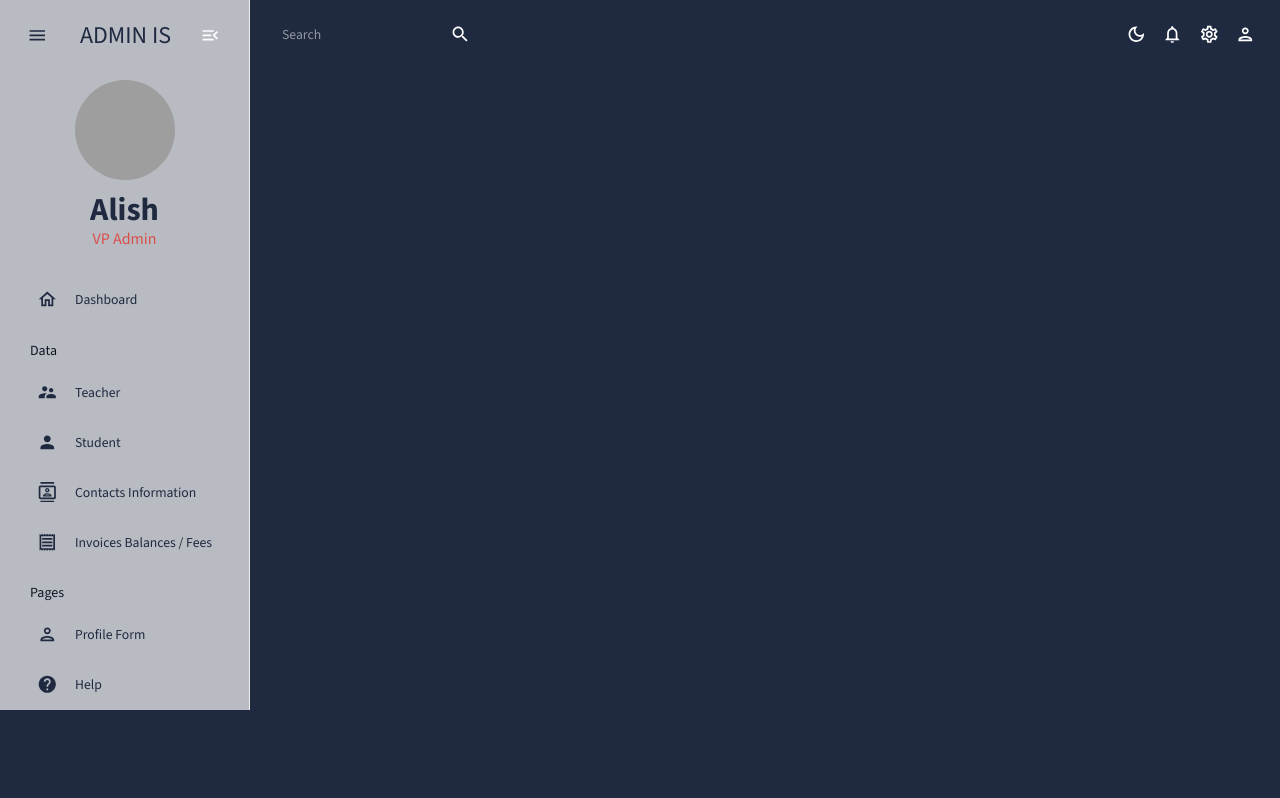
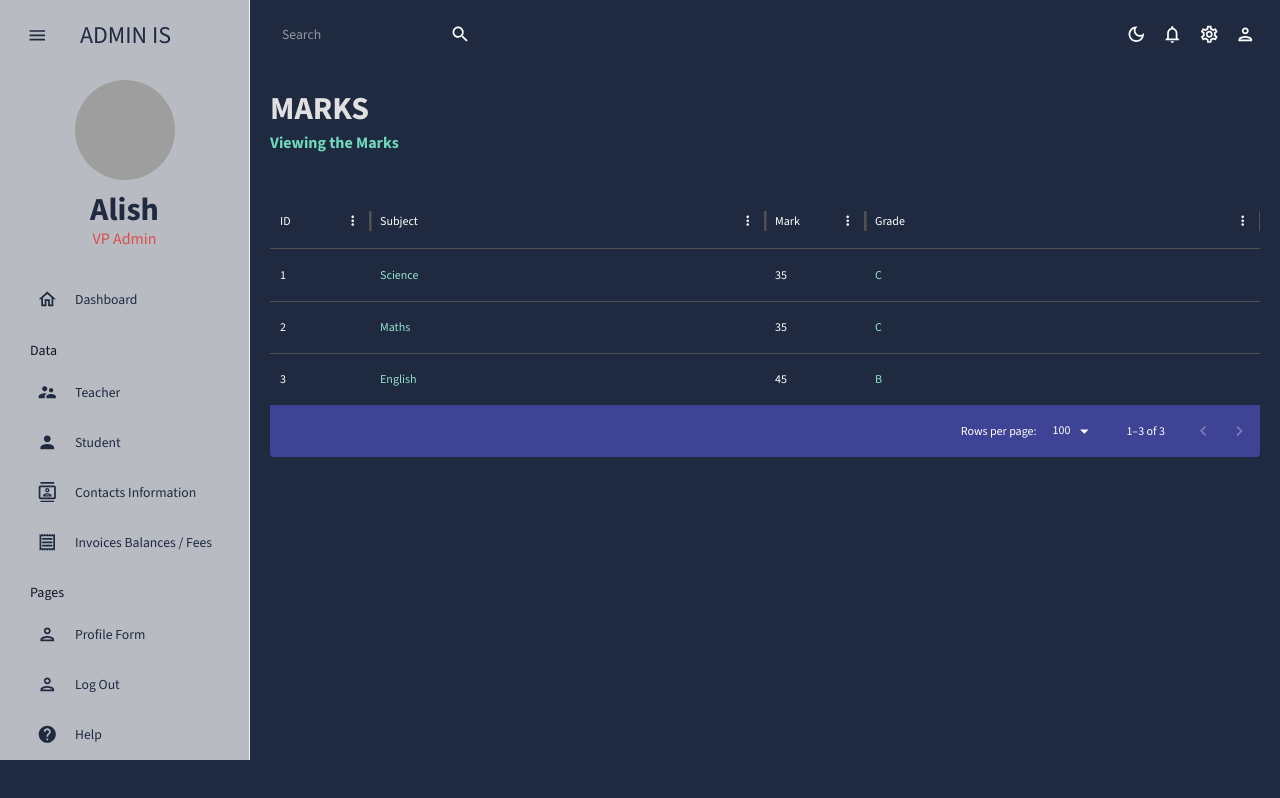
Before and after one commit to Suvaya/StudentFeesManagementSystem, a React (Create React App) app in the folder frontend/: page /marks in a window 1280 px wide. Built offline with nearby package versions, Linux system fonts and the light colour scheme; grey boxes are pictures that could not be loaded.

Commit message:
studentdashboard upd

```diff
--- a/frontend/src/App.js
+++ b/frontend/src/App.js
@@ -1,10 +1,13 @@
+import React from 'react';
 import { ColorModeContext, useMode } from './theme';
 import { CssBaseline, ThemeProvider } from '@mui/material';
 import { Routes, Route } from "react-router-dom";
 import Topbar from "./scenes/global/Topbar";
-import Ssidebar from "./scenes/global/Ssidebar";
+import Admin from "./scenes/global/Admin";
 import Dashboard from "./scenes/dashboard";
 import Teacher from "./scenes/teacher";
+import Marks from "./scenes/marks";
+// import Studentdash from "./scenes/global/Studentdash";
 // import Student from "./scenes/student"
 // import Invoices from "./scenes/invoices";
 // import Contacts from "./scenes/contacts";
@@ -12,14 +15,23 @@ import Teacher from "./scenes/teacher";
 
 function App() {
   const [theme, colorMode] = useMode();
+  // const [isAdminView, setIsAdminView] = useState(true);
 
   return (
   <ColorModeContext.Provider value={colorMode}>
     <ThemeProvider theme={theme}>
       <CssBaseline />
-    <div className="app">
-      <Ssidebar />
-      <main className="content">
+      <div className="app">
+        {/* <button onClick={() => setIsAdminView(!isAdminView)}>
+            {isAdminView ? 'Switch to Student View' : 'Switch to Admin View'}
+          </button> */}
+
+          {/* {isAdminView ? <Admin /> : <Studentdash />} */}
+
+        <Admin />
+        {/* <Studentdash /> */}
+
+        <main className="content">
         <Topbar />
         <Routes>
           <Route path="/" element={<Dashboard />} />
@@ -28,6 +40,7 @@ function App() {
           {/* <Route path="/contacts" element={<Contacts />} /> */}
           {/* <Route path="/invoices" element={<Invoices />} /> */}
           {/* <Route path="/form" element={<Form />} /> */}
+          <Route path="/marks" element={<Marks />} />
         </Routes>
       </main>
     </div>
--- /dev/null
+++ b/frontend/src/data/Data.js
@@ -0,0 +1,20 @@
+export const DataTeam = [
+  {
+    id: 1,
+    subject: "Science",
+    mark: 35,
+    grade: "C",
+  },
+  {
+    id: 2,
+    subject: "Maths",
+    mark: 35,
+    grade: "C",
+  },
+  {
+    id: 3,
+    subject: "English",
+    mark: 45,
+    grade: "B",
+  },
+];
--- a/frontend/src/data/mockData.js
+++ b/frontend/src/data/mockData.js
@@ -21,7 +21,7 @@ export const mockDataTeam = [
   },
   {
     id: 3,
-    name: "Mrs. Jaime Lannister",
+    name: "Mr. Jaime Lannister",
     email: "jaimelannister@gmail.com",
     age: 45,
     phone: "(422)982-6739",
--- /dev/null
+++ b/frontend/src/scenes/global/Admin.jsx
@@ -0,0 +1,193 @@
+import { useState } from "react";
+import { Sidebar, Menu, MenuItem } from 'react-pro-sidebar';
+import { Box, IconButton, Typography, useTheme } from "@mui/material";
+import { Link } from "react-router-dom";
+import { tokens } from "../../theme";
+import HomeOutLinedIcon from "@mui/icons-material/HomeOutlined";
+import SupervisorAccountIcon from '@mui/icons-material/SupervisorAccount';
+import PersonIcon from '@mui/icons-material/Person';
+import ContactsOutLinedIcon from "@mui/icons-material/ContactsOutlined";
+import ReceiptOutLinedIcon from "@mui/icons-material/ReceiptOutlined";
+import PersonOutLinedIcon from "@mui/icons-material/PersonOutlined";
+import HelpOutLinedIcon from "@mui/icons-material/HelpOutlined";
+import MenuOutLinedIcon from "@mui/icons-material/MenuOutlined";
+import MenuOpenIcon from '@mui/icons-material/MenuOpen';
+
+const Item = ({ title, to, icon, selected, setSelected}) => {
+  const theme = useTheme();
+  const colors = tokens(theme.palette.mode);
+  return (
+    <MenuItem
+      active={selected === title}
+      style={{ color: colors.primary[500]}}
+      onClick={() => setSelected(title)}
+      icon={icon}
+    >
+      <Link to={to} style={{ textDecoration: 'none', color: 'inherit' }}>
+        <Typography>{title}</Typography>
+      </Link>
+    </MenuItem>
+  )
+}
+
+const Admin = () => {
+  const theme = useTheme();
+  const colors = tokens(theme.palette.mode);
+  const [isCollapsed, setIsCollapsed] = useState(false);
+  const [selected, setSelected] = useState("Dashboard");
+
+  return (
+    <Box
+      sx={{
+        "& .sidebar-inner": {
+          background: `${colors.primary[400]} !important`,
+        },
+        "& .icon-wrapper": {
+          backgroundColor: "transparent !important",
+        },
+        "& .inner-item": {
+          padding: "5px 35px 5px 20px !important",
+        },
+        "& .inner-item:hover": {
+          color: "#868dfd !important",
+        },
+        "& .menu-item.active": {
+          color: "#6870fa !important",
+        },
+      }}>
+
+<Sidebar collapsed={isCollapsed} style={{ background: `${colors.primary[400]} !important`, zIndex: 1000 }}>
+        <Menu iconShape="square">
+          {/* {LOGO and MENU ICON} */}
+          <MenuItem
+            onClick={() => setIsCollapsed(!isCollapsed)}
+            icon={isCollapsed ? <MenuOpenIcon /> : <MenuOutLinedIcon />}
+            style={{
+              margin: "10px 0 20px 0",
+              color: colors.primary[500],
+            }}
+          >
+            {!isCollapsed && (
+              <Box
+                display="flex"
+                justifyContent="space-between"
+                alignItems="center"
+                ml="15px"
+              >
+                <Typography variant="h3" color={colors.primary[500]}>
+                  ADMIN IS
+                </Typography>
+                <IconButton onClick={() => setIsCollapsed(!isCollapsed)}>
+                </IconButton>
+              </Box>
+            )}
+          </MenuItem>
+
+          {/* {User} */}
+          {!isCollapsed && (
+            <Box mb="25px">
+              <Box display="flex" justifyContent="center" alignItems="center">
+                <img
+                  alt="profile-user"
+                  width="100px"
+                  height="100px"
+                  src={`../../assets/user.png`}
+                  style={{ cursor: "pointer", borderRadius:"50%"}}
+                />
+              </Box>
+              <Box textAlign="center">
+                <Typography
+                  variant="h2"
+                  color={colors.primary[500]}
+                  fontWeight="bold"
+                  sx={{ m: "10px 0 0 0"}}>Alish
+                </Typography>
+                <Typography
+                  variant="h5"
+                  color={colors.redAccent[500]}
+                  >VP Admin
+                </Typography>
+              </Box>
+            </Box>
+          )}
+          {/* {Menu} */}
+          <Box paddingLeft={isCollapsed ? undefined: "10px"}>
+            <Item
+              title="Dashboard"
+              to="/"
+              icon={<HomeOutLinedIcon />}
+              selected={selected}
+              setSelected={setSelected}
+            />
+
+            <Typography
+              variant="h6"
+              color={colors.primary[600]}
+              sx={{m: "15px 0 5px 20px"}}>
+              Data
+            </Typography>
+
+            <Item
+              title="Teacher"
+              to="/teacher"
+              icon={<SupervisorAccountIcon />}
+              selected={selected}
+              setSelected={setSelected}
+            />
+            <Item
+              title="Student"
+              to="/student"
+              icon={<PersonIcon />}
+              selected={selected}
+              setSelected={setSelected}
+            />
+            <Item
+              title="Contacts Information"
+              to="/contacts"
+              icon={<ContactsOutLinedIcon />}
+              selected={selected}
+              setSelected={setSelected}
+            />
+            <Item
+              title="Invoices Balances / Fees"
+              to="/invoices"
+              icon={<ReceiptOutLinedIcon />}
+              selected={selected}
+              setSelected={setSelected}
+            />
+
+            <Typography
+              variant="h6"
+              color={colors.primary[600]}
+              sx={{m: "15px 0 5px 20px"}}>
+              Pages
+            </Typography>
+            <Item
+              title="Profile Form"
+              to="/form"
+              icon={<PersonOutLinedIcon />}
+              selected={selected}
+              setSelected={setSelected}
+            />
+            <Item
+              title="Log Out"
+              to="/form"
+              icon={<PersonOutLinedIcon />}
+              selected={selected}
+              setSelected={setSelected}
+            />
+            <Item
+              title="Help"
+              to="/help"
+              icon={<HelpOutLinedIcon />}
+              selected={selected}
+              setSelected={setSelected}
+            />
+          </Box>
+        </Menu>
+      </Sidebar>
+    </Box>
+  )
+}
+
+export default Admin;
--- a/frontend/src/scenes/global/Ssidebar.jsx
+++ b/frontend/src/scenes/global/Studentdash.jsx
@@ -30,7 +30,7 @@ const Item = ({ title, to, icon, selected, setSelected}) => {
   )
 }
 
-const Ssidebar = () => {
+const Studentdash = () => {
   const theme = useTheme();
   const colors = tokens(theme.palette.mode);
   const [isCollapsed, setIsCollapsed] = useState(false);
@@ -78,7 +78,6 @@ const Ssidebar = () => {
                   ADMIN IS
                 </Typography>
                 <IconButton onClick={() => setIsCollapsed(!isCollapsed)}>
-                <MenuOpenIcon />
                 </IconButton>
               </Box>
             )}
@@ -92,7 +91,7 @@ const Ssidebar = () => {
                   alt="profile-user"
                   width="100px"
                   height="100px"
-                  src={`../../assets/user.png`}
+                  src={`../../assets/user.png`} //LOGO img location
                   style={{ cursor: "pointer", borderRadius:"50%"}}
                 />
               </Box>
@@ -106,7 +105,7 @@ const Ssidebar = () => {
                 <Typography
                   variant="h5"
                   color={colors.redAccent[500]}
-                  >VP Admin
+                  >Bsc. CSIT
                 </Typography>
               </Box>
             </Box>
@@ -129,15 +128,15 @@ const Ssidebar = () => {
             </Typography>
 
             <Item
-              title="Teacher"
-              to="/teacher"
+              title="Marks"
+              to="/marks"
               icon={<SupervisorAccountIcon />}
               selected={selected}
               setSelected={setSelected}
             />
             <Item
-              title="Student"
-              to="/student"
+              title="Teacher"
+              to="/teacher"
               icon={<PersonIcon />}
               selected={selected}
               setSelected={setSelected}
@@ -150,7 +149,7 @@ const Ssidebar = () => {
               setSelected={setSelected}
             />
             <Item
-              title="Invoices Balances / Fees"
+              title="Fees"
               to="/invoices"
               icon={<ReceiptOutLinedIcon />}
               selected={selected}
@@ -164,8 +163,8 @@ const Ssidebar = () => {
               Pages
             </Typography>
             <Item
-              title="Profile Form"
-              to="/form"
+              title="Log Out"
+              to="/"
               icon={<PersonOutLinedIcon />}
               selected={selected}
               setSelected={setSelected}
@@ -184,4 +183,4 @@ const Ssidebar = () => {
   )
 }
 
-export default Ssidebar;
+export default Studentdash;
--- /dev/null
+++ b/frontend/src/scenes/marks/index.jsx
@@ -0,0 +1,68 @@
+import { Box, useTheme } from "@mui/material";
+import { DataGrid } from '@mui/x-data-grid';
+import { tokens } from "../../theme";
+import { DataTeam } from "../../data/Data";
+import Header from "../../components/Header";
+
+const Marks = () => {
+  const theme = useTheme();
+  const colors = tokens(theme.palette.mode);
+  const columns = [
+    { field: "id", headerName: "ID"},
+    { field: "subject",
+      headerName: "Subject",
+      flex: 1,
+      cellClassName: "name-column--cell",
+    },
+    { field: "mark",
+      headerName: "Mark",
+      type: "number",
+      headerAlign: "left",
+      align: "left",
+    },
+    { field: "grade",
+      headerName: "Grade",
+      flex: 1,
+      cellClassName: "name-column--cell",
+    },
+  ];
+
+  return (
+    <Box m="20px">
+      <Header title={"MARKS"} subtitle={"Viewing the Marks"}></Header>
+      <Box
+        m="40px 0 0 0"
+        height="75wh"
+        sx={{
+          "& .MuiDataGrid-root": {
+            border: "none"
+          },
+          "& .MuidataGrid-root": {
+            borderBottom: "none"
+          },
+          "& .name-column--cell": {
+            color: colors.greenAccent[300]
+          },
+          "& .MuiDataGrid-columnHeaders": {
+            backgroundColor: colors.blueAccent[700],
+            borderBottom: "none"
+          },
+          "& .MuiDataGrid-virtualScroller": {
+            backgroundColor: colors.primary[400]
+          },
+          "& .MuiDataGrid-footerContainer": {
+            borderTop: "none",
+            backgroundColor: colors.blueAccent[700]
+          }
+        }}
+      >
+        <DataGrid
+          rows={DataTeam}
+          columns={columns}
+        />
+      </Box>
+    </Box>
+  )
+}
+
+export default Marks;
```
